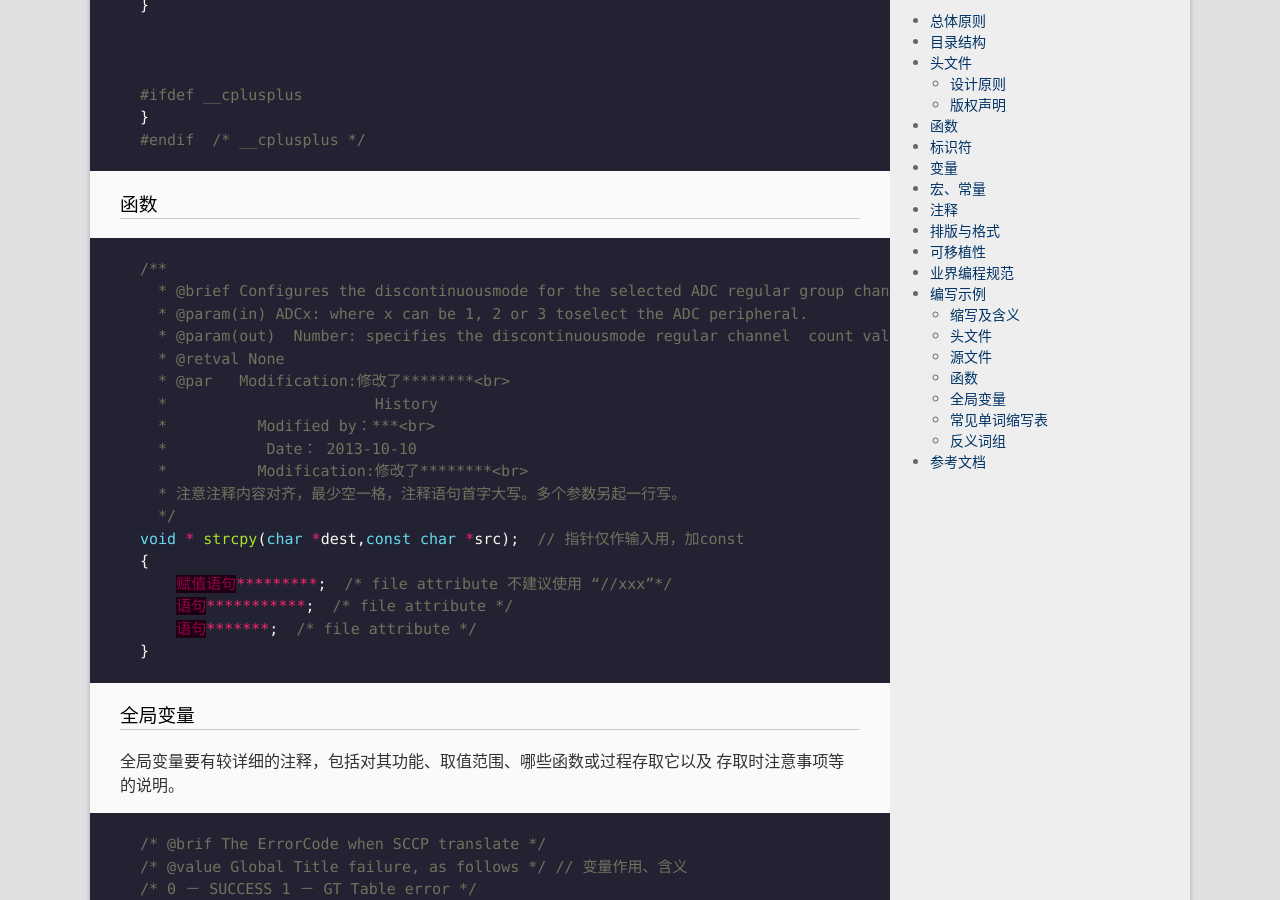
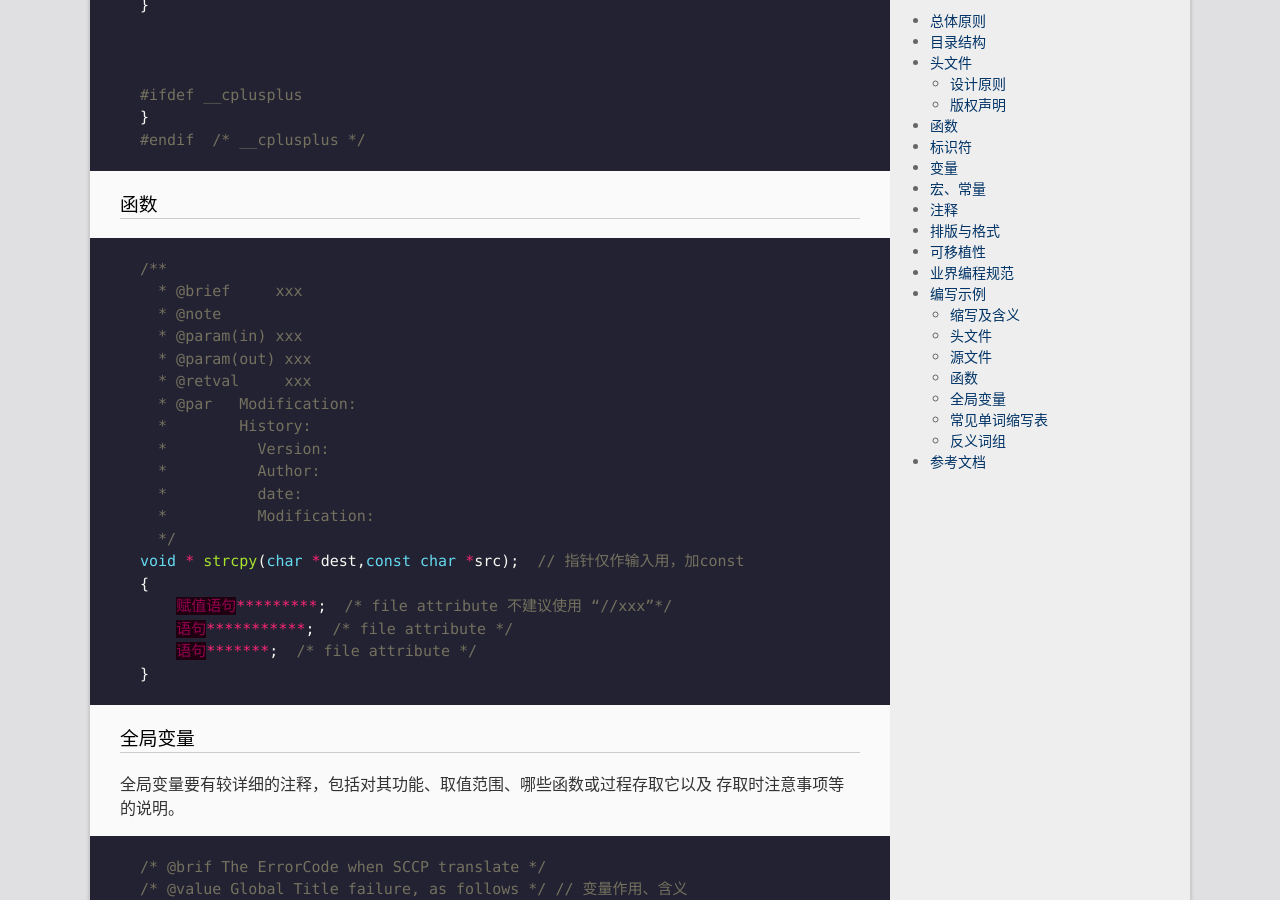
Before and after one commit to LonlyStack/LonlyPan.github.io, a Jekyll site: the page built from _posts/2019-9-3-编码规范.md, in a window 1280 px wide and 900 px high, scrolled down 6381 px. Built offline with Jekyll 4.4.1, drawn with Linux system fonts in a browser that asks for light colours; some of the changed text lies outside the part shown.

Commit message:
修改文件: _posts/2019-9-3-编码规范.md

````diff
--- a/_posts/2019-9-3-编码规范.md
+++ b/_posts/2019-9-3-编码规范.md
@@ -205,12 +205,12 @@ void Function1(void)
   * @version V1.1
   * @date    2009-10-16
   *
-  * @par     Modification：
-  *        History：
-  *          Version：
-  *          Author：
-  *          date：
-  *          Modification：
+  * @par     Modification:
+  *        History:
+  *          Version:
+  *          Author:
+  *          date:
+  *          Modification:
   *
   * @attention
   */
@@ -251,16 +251,17 @@ void Function1(void)
 
 ```c
 /**
-  * @brief Configures the discontinuousmode for the selected ADC regular group channel.
-  * @param(in) ADCx: where x can be 1, 2 or 3 toselect the ADC peripheral.
-  * @param(out)  Number: specifies the discontinuousmode regular channel  count value. This number must bebetween 1 and 8.
-  * @retval None
-  * @par   Modification:修改了********<br>
-  *                       History
-  *          Modified by：***<br>
-  *           Date： 2013-10-10
-  *          Modification:修改了********<br>
-  * 注意注释内容对齐，最少空一格，注释语句首字大写。多个参数另起一行写。
+  * @brief     xxx
+  * @note
+  * @param(in) xxx
+  * @param(out) xxx
+  * @retval     xxx
+  * @par   Modification:
+  *        History:
+  *          Version:
+  *          Author:
+  *          date:
+  *          Modification:
   */
 void * strcpy(char *dest,const char *src);  // 指针仅作输入用，加const
 {
````
